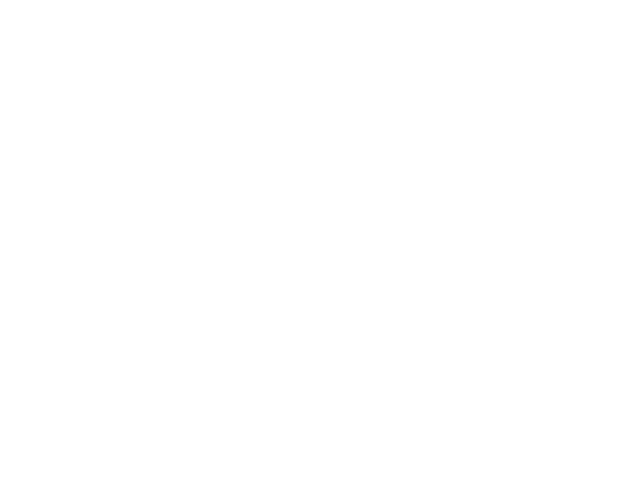
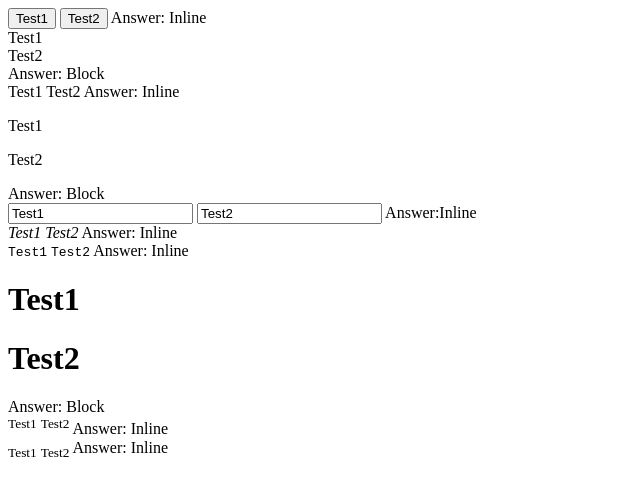
Before and after one commit to acciojob/block-or-inline-mohit7434, a website: page main.html in a window 1280 px wide. Shown: the whole page, without its empty margins (0-640 px from the left). Drawn offline with Linux system fonts and the light colour scheme.

Commit message:
created a submission

```diff
--- a/main.html
+++ b/main.html
@@ -8,8 +8,76 @@
 
 <body>
 	<!-- the entire body must be written by student -->
-    <script type="text/javascript" src="./script.js">
-</script>
+    <script type="text/javascript" src="./script.js"></script>
+  <!-- button -->
+  <div>
+    <button data-ns-test="block-inline-button">Test1</button>
+    <button data-ns-test="block-inline-button">Test2</button>
+    Answer: Inline
+  </div>
+
+  <!-- div -->
+  <div>
+    <div data-ns-test="block-inline-div">Test1</div>
+    <div data-ns-test="block-inline-div">Test2</div>
+    Answer: Block
+  </div>
+
+  <!-- span -->
+  <div>
+    <span data-ns-test="block-inline-span">Test1</span>
+    <span data-ns-test="block-inline-span">Test2</span>
+    Answer: Inline
+  </div>
+
+  <!-- p -->
+  <div>
+    <p data-ns-test="block-inline-p">Test1</p>
+    <p data-ns-test="block-inline-p">Test2</p>
+    Answer: Block
+  </div>
+
+  <!-- input -->
+  <div>
+    <input data-ns-test="block-inline-input" value="Test1">
+    <input data-ns-test="block-inline-input" value="Test2">
+     Answer:Inline
+  </div>
+
+  <!-- cite -->
+  <div>
+    <cite data-ns-test="block-inline-cite">Test1</cite>
+    <cite data-ns-test="block-inline-cite">Test2</cite>
+    Answer: Inline
+  </div>
+
+  <!-- code -->
+  <div>
+    <code data-ns-test="block-inline-code">Test1</code>
+    <code data-ns-test="block-inline-code">Test2</code>
+    Answer: Inline
+  </div>
+
+  <!-- h1 -->
+  <div>
+    <h1 data-ns-test="block-inline-h1">Test1</h1>
+    <h1 data-ns-test="block-inline-h1">Test2</h1>
+    Answer: Block
+  </div>
+
+  <!-- sup -->
+  <div>
+    <sup data-ns-test="block-inline-sup">Test1</sup>
+    <sup data-ns-test="block-inline-sup">Test2</sup>
+    Answer: Inline
+  </div>
+
+  <!-- sub -->
+  <div>
+    <sub data-ns-test="block-inline-sub">Test1</sub>
+    <sub data-ns-test="block-inline-sub">Test2</sub>
+    Answer: Inline
+  </div>
 
 </body>
 
```
